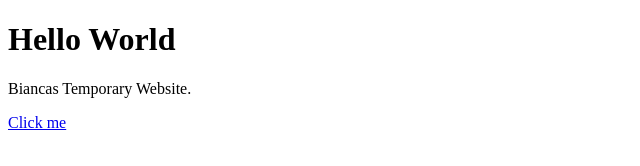
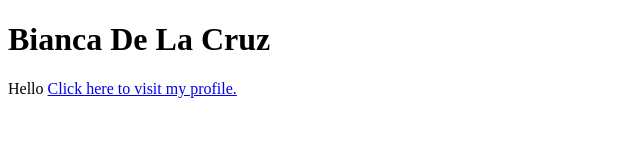
Before and after one commit to bcalvarado/bcalvarado.github.io, a plain HTML site: page index.html in a window 1280 px wide. Shown: the whole page, without its empty margins (0-640 px from the left). Drawn offline with Linux system fonts and the light colour scheme.

Commit message:
Edited main page

```diff
--- a/index.html
+++ b/index.html
@@ -12,8 +12,7 @@
         </script>
     </head>
 <body>
-<h1>Hello World</h1>
-<p>Biancas Temporary Website.</p>
-<a href="website.html">Click me</a>
+<h1>Bianca De La Cruz</h1>
+<p>Hello <a href="website.html">Click here to visit my profile. </a> </p>
 </body>
 </html>
```
Also changed, not shown: website.html (+1 -1 lines).
